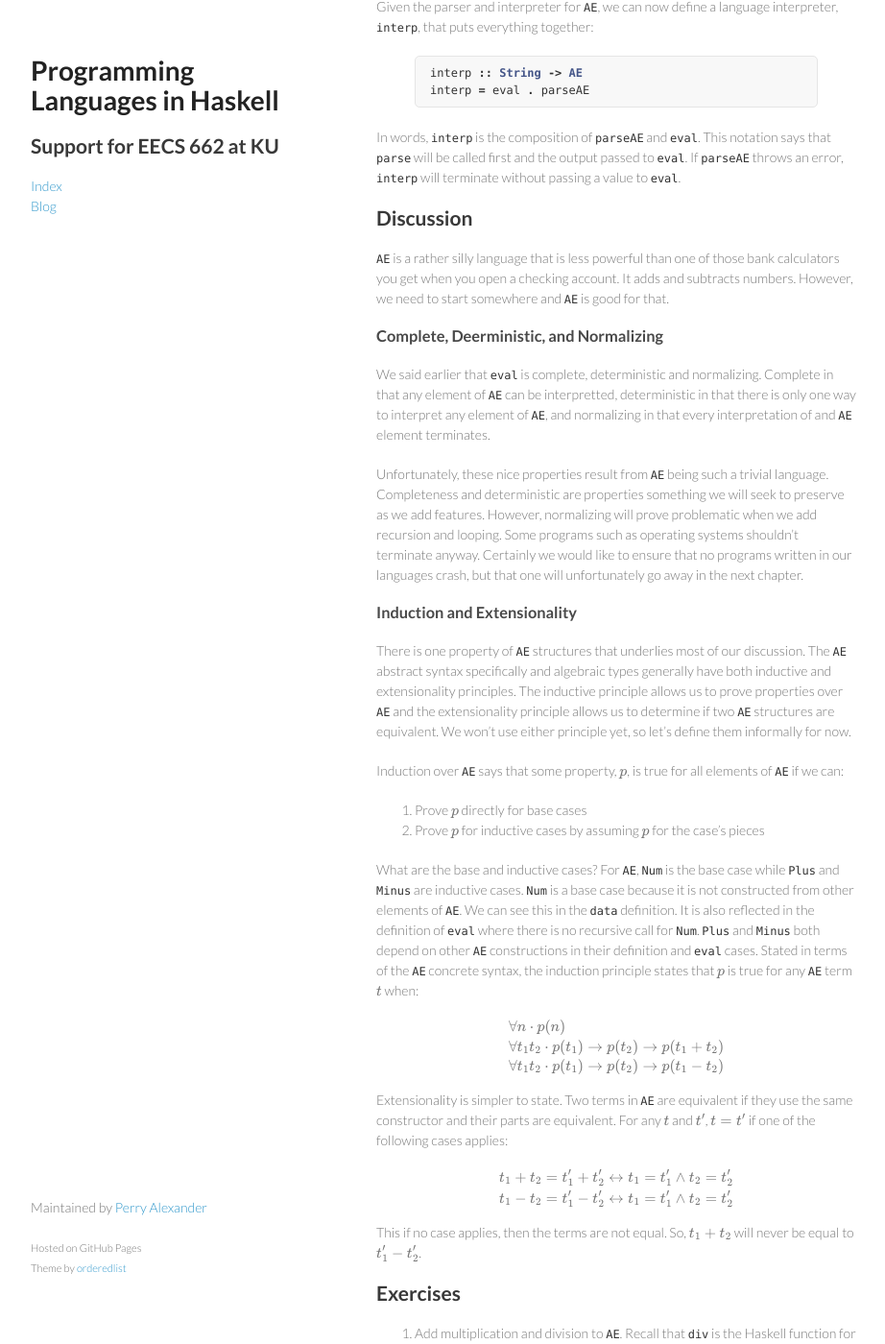
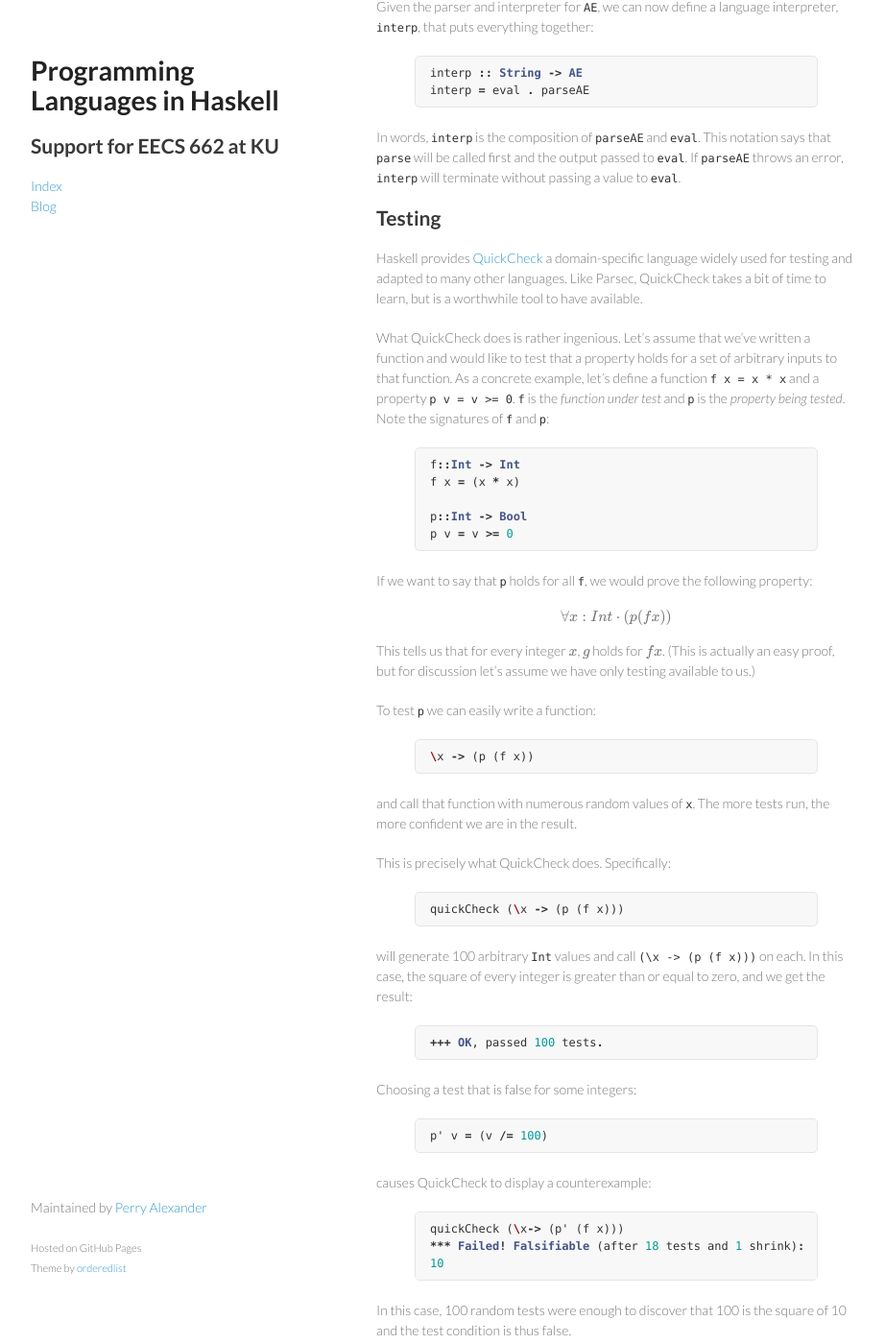
Before and after one commit to ku-sldg/plih, a Jekyll site: the page built from _posts/2016-06-13-SimpleInterpreters.md, in a window 1280 px wide and 1400 px high, scrolled down 9915 px. Shown: the whole window at 96% size, without its empty margins (178-1100 px from the left). Built offline with Jekyll 4.4.1, drawn with Linux system fonts in a browser that asks for light colours; formulas are drawn with MathJax 3.

Commit message:
documentation for ae; added quickcheck example

```diff
--- a/_posts/2016-06-13-SimpleInterpreters.md
+++ b/_posts/2016-06-13-SimpleInterpreters.md
@@ -350,6 +350,62 @@ interp = eval . parseAE
 
 In words, `interp` is the composition of `parseAE` and `eval`.  This notation says that `parse` will be called first and the output passed to `eval`.  If `parseAE` throws an error, `interp` will terminate without passing a value to `eval`.
 
+## Testing
+
+Haskell provides [QuickCheck](https://hackage.haskell.org/package/QuickCheck-2.8.2/docs/Test-QuickCheck.html) a domain-specific language widely used for testing and adapted to many other languages.  Like Parsec, QuickCheck takes a bit of time to learn, but is a worthwhile tool to have available.
+
+What QuickCheck does is rather ingenious.  Let's assume that we've written a function and would like to test that a property holds for a set of arbitrary inputs to that function.  As a concrete example, let's define a function `f x = x * x` and a property `p v = v >= 0`.  `f` is the *function under test* and `p` is the *property being tested*.  Note the signatures of `f` and `p`:
+
+{% highlight haskell %}
+f::Int -> Int
+f x = (x * x)
+
+p::Int -> Bool
+p v = v >= 0
+{% endhighlight %}
+
+If we want to say that `p` holds for all `f`, we would prove the following property:
+
+$$\forall x:Int \cdot (p (f x))$$
+
+This tells us that for every integer $x$, $g$ holds for $f x$.  (This is actually an easy proof, but for discussion let's assume we  have only testing available to us.)
+
+To test `p` we can easily write a function:
+
+{% highlight haskell %}
+\x -> (p (f x))
+{% endhighlight %}
+
+and call that function with numerous random values of `x`.  The more  tests run, the more confident we are in the result.
+
+This is precisely what QuickCheck does.  Specifically:
+
+{% highlight haskell %}
+quickCheck (\x -> (p (f x)))
+{% endhighlight %}
+
+will generate 100 arbitrary `Int` values and call `(\x -> (p (f x)))` on each.  In this case, the square of every integer is greater than or equal to zero, and we get the result:
+
+{% highlight haskell %}
++++ OK, passed 100 tests.
+{% endhighlight %}
+
+Choosing a test that is false for some integers:
+
+{% highlight haskell %}
+p' v = (v /= 100)
+{% endhighlight %}
+
+causes QuickCheck to display a counterexample:
+
+{% highlight haskell %}
+quickCheck (\x-> (p' (f x)))
+*** Failed! Falsifiable (after 18 tests and 1 shrink):
+10
+{% endhighlight %}
+
+In this case, 100 random tests were enough to discover that 100 is the square of 10 and the test condition is thus false.
+
 ## Discussion
 
 `AE` is a rather silly language that is less powerful than one of those bank calculators you get when you open a checking account.  It adds and subtracts numbers.  However, we need to start somewhere and `AE` is good for that.
```
Also changed, not shown: _posts/2016-06-13-FailureOption.md (+9 -1 lines), 1 other file.
